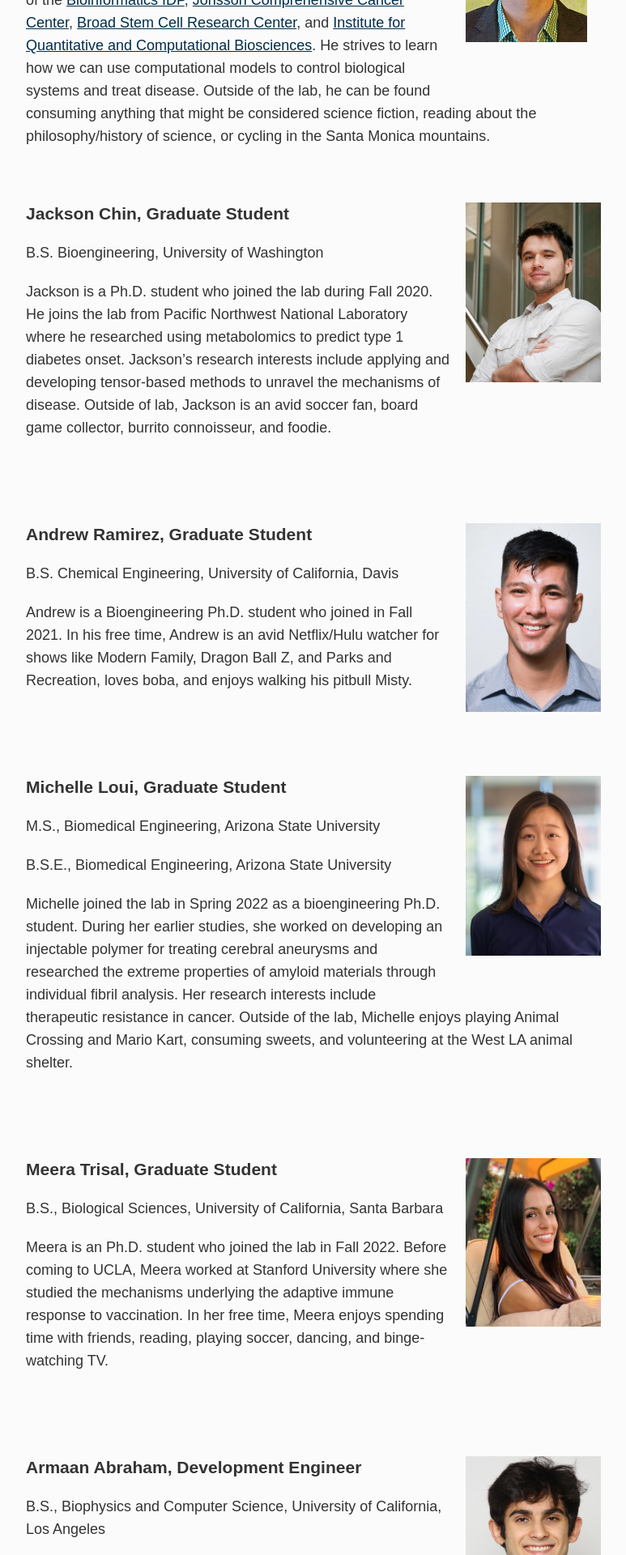
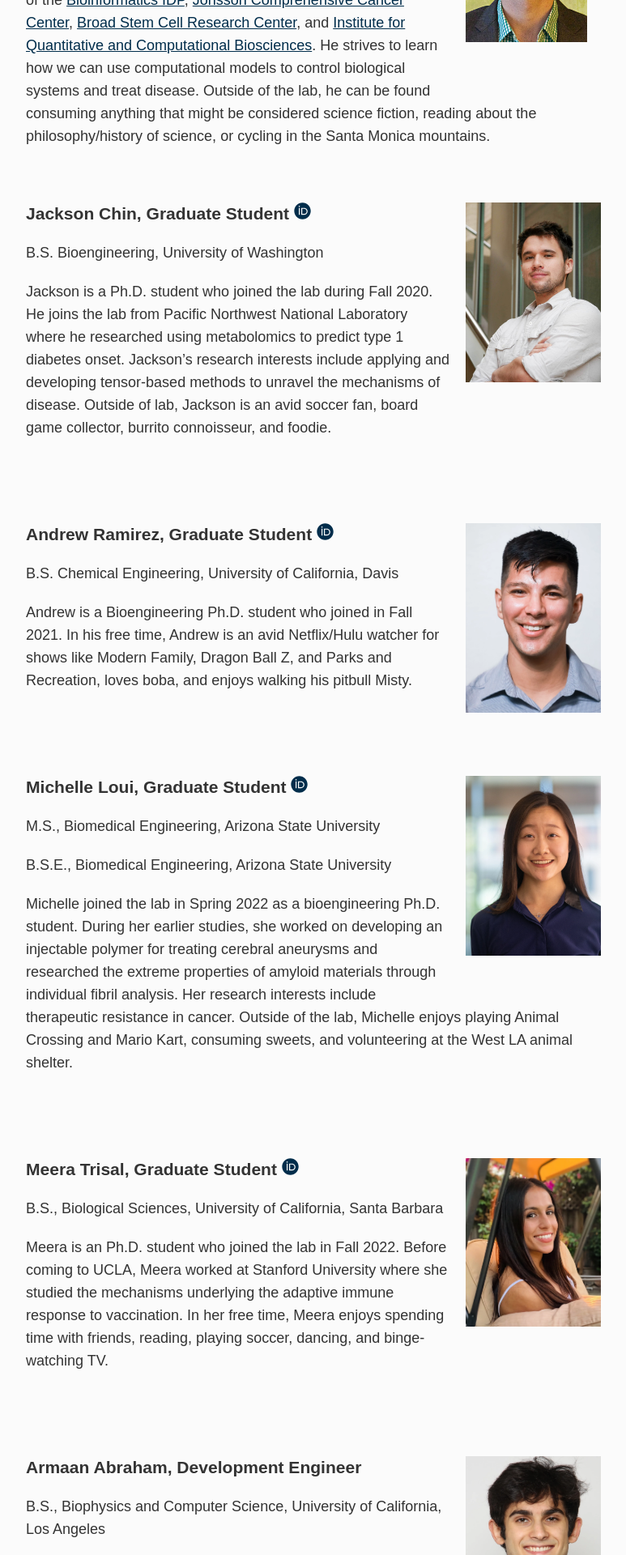
Before and after one commit to meyer-lab/asmlab.org, a Jekyll site: the page built from team/index.md, in a window 1280 px wide. Shown: the part 807-2727 px from the top of the page at 81% size, without its empty margins (253-1026 px from the left). Built offline with Jekyll 4.4.1, drawn with Linux system fonts in a browser that asks for light colours; some web fonts are replaced.

Commit message:
Try to show ORCID IDs

```diff
--- a/team/index.md
+++ b/team/index.md
@@ -18,7 +18,7 @@ Aaron is an Associate Professor of [Bioengineering](https://www.bioeng.ucla.edu)
 {% for person in site.data.team %}
 {% if person.current %}
 <div class="span_3 right"><img src="/public/photos/{{ person.photo }}" alt="{{ person.name }}'s picture" /></div>
-### {{ person.name }}, {{ person.position }}
+### {{ person.name }}, {{ person.position }} {% if person.orcid %}<a href="https://orcid.org/{{ person.orcid }}"><svg class="svg-icon"><use xlink:href="#fa-orcid"></use></svg></a>{% endif %}
 {% if person.degrees %}
 {% for degree in person.degrees %}
 {{ degree }}
```
